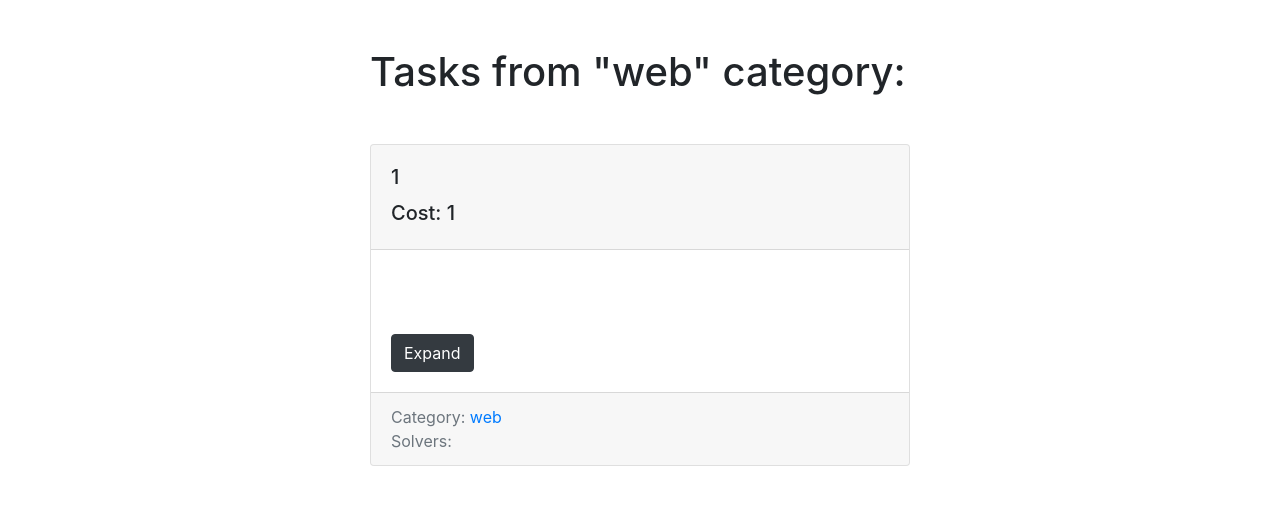
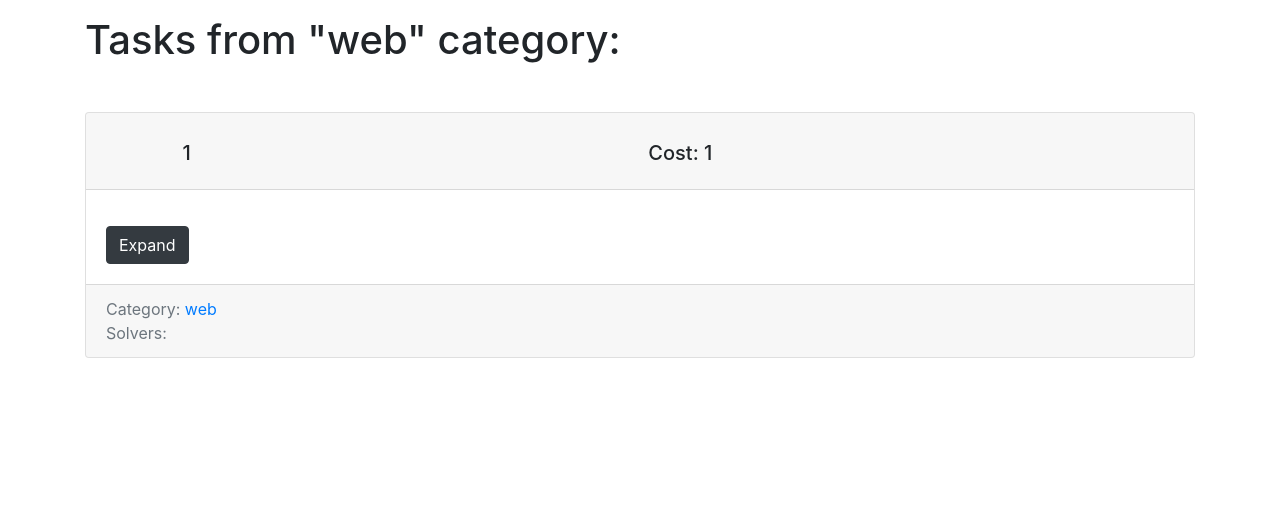
Before and after one commit to Argendo/ctf_box, a Django app: a page that uses templates/base.html in a window 1280 px wide. Shown: the part 56-561 px from the top of the page. Run offline with Django 3.2, Linux system fonts and the light colour scheme; data comes from the database, SQL or seed files in the repository; both versions use the stored data as it was after the commit; tables that the repository leaves empty hold one stand-in row (values such as "Sample post"); some libraries are stand-ins or nearby versions.

Commit message:
ui improvement

```diff
--- a/board/templates/board/includes/task_card_template.html
+++ b/board/templates/board/includes/task_card_template.html
@@ -1,11 +1,13 @@
-<div class="card mb-4">
+<div class="card mb-2">
   <div class="card-header">
-    <h5 class="card-title mt-2">{{ task.title }}</h5>
-    <h5 class="card-title mt-2">Cost: {{ task.cost }}</h5>
+    <div class="row">
+    <h5 class="card-title mt-3 offset-1">{{ task.title }}</h5>
+    <h5 class="card-title mt-3 offset-5">Cost: {{ task.cost }}</h5>
+  </div>
   </div>
   <div class="card-body">
-    <p class="card-text">{{ task.body|linebreaks }}</p>
-    <a class="card-text" href="{{task.files_link}}">{{task.files_link}}</a><br><br>
+    <p class="card-text">{{ task.body|linebreaks|truncatechars:70 }}</p>
+    <a class="card-text" href="{{task.files_link}}">{{task.files_link}}</a>
     {% if request.user in task.solvers.all %}
     <a href="{{ task.get_absolute_url }}" class="btn btn-success">Solved</a>
     {% else %}
--- a/board/templates/board/scoreboard.html
+++ b/board/templates/board/scoreboard.html
@@ -16,7 +16,8 @@
   Scoreboard - {{ block.super }}
 {% endblock %}
 {% block content %}
-<br><br>
+<br>
+<h1 style="text-align: center; font-size: 400%;">CTF_BOX Scoreboard</h1><br>
 <table class="table">
   <thead>
     <tr>
--- a/board/views.py
+++ b/board/views.py
@@ -28,7 +28,7 @@ def task_board(request):
 
     tasks = Task.objects.all()
 
-    paginator = Paginator(tasks, 5)
+    paginator = Paginator(tasks, 6)
 
     page_number = request.GET.get('page', 1)
     page = paginator.get_page(page_number)
@@ -56,24 +56,26 @@ def task_board(request):
 def TaskDetail(request, slug):
     task = Task.objects.get(slug__iexact=slug)
     solvers = task.solvers.all()
-    profile = UserProfile.objects.get(user=(request.user))
     context = {'solvers': solvers}
-    if request.user in solvers:
-        return render(request, 'board/task_details.html', context = {'task': task, 'admin_object': task, 'detail': True, 'username': auth.get_user(request).username, 'solved': True, 'attempt': True})
-    elif 'flag' in request.GET:
-        flag = request.GET['flag']
-        if unquote(flag) == task.flag:
-            task.solvers.add(User.objects.get(username=str(request.user.username)))
-            profile.score+=task.cost
-            profile.last_ack=datetime.now()
-            profile.save()
-            task.save()
+    if request.user.is_active:
+        profile = UserProfile.objects.get(user=(request.user))
+        if request.user in solvers:
             return render(request, 'board/task_details.html', context = {'task': task, 'admin_object': task, 'detail': True, 'username': auth.get_user(request).username, 'solved': True, 'attempt': True})
+        elif 'flag' in request.GET:
+            flag = request.GET['flag']
+            if unquote(flag) == task.flag:
+                task.solvers.add(User.objects.get(username=str(request.user.username)))
+                profile.score+=task.cost
+                profile.last_ack=datetime.now()
+                profile.save()
+                task.save()
+                return render(request, 'board/task_details.html', context = {'task': task, 'admin_object': task, 'detail': True, 'username': auth.get_user(request).username, 'solved': True, 'attempt': True})
+            else:
+                return render(request, 'board/task_details.html', context = {'task': task, 'admin_object': task, 'detail': True, 'username': auth.get_user(request).username, 'solved': False, 'attempt': True})
         else:
-            return render(request, 'board/task_details.html', context = {'task': task, 'admin_object': task, 'detail': True, 'username': auth.get_user(request).username, 'solved': False, 'attempt': True})
+            return render(request, 'board/task_details.html', context = {'task': task, 'admin_object': task, 'detail': True, 'username': auth.get_user(request).username})
     else:
-        return render(request, 'board/task_details.html', context = {'task': task, 'admin_object': task, 'detail': True, 'username': auth.get_user(request).username})
-
+        return render(request, 'board/task_details.html', context = {'task': task, 'admin_object': task, 'detail': True, 'auth_please': "Please log in to send flag."})
 
 class TaskCreate(LoginRequiredMixin, ObjectCreateMixin, View):
     form_model = TaskForm
--- a/templates/base.html
+++ b/templates/base.html
@@ -48,9 +48,10 @@
       </div>
     </nav>
 
-    <div class = "container mt-5">
-      <div class = "row">
-        <div class = "col-6 offset-3">
+    <div class = "container mt-3">
+      <!--div class = "row"-->
+        <!--div class = "col-5 offset-3"-->
+        <!--div class = "ml-5 mr-5"-->
           {% block content %}
           {% endblock %}
 
@@ -83,9 +84,10 @@
             </ul>
           </nav>
           {% endif %}
-          </div>
+        <!--/div-->
       </div>
-    </div>
+      <!--/div-->
+    <!--/div-->
 
 
   {% if request.user.is_authenticated and request.user.is_staff %}
```
Also changed, not shown: board/templates/board/index.html (+9 -2 lines), board/templates/board/task_details.html (+10 -2 lines), db.sqlite3, 1 other file.
